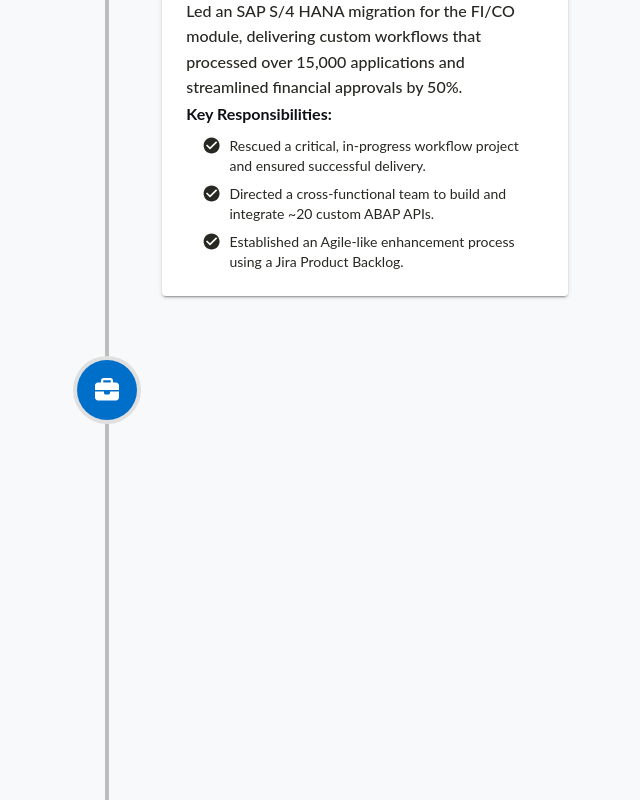
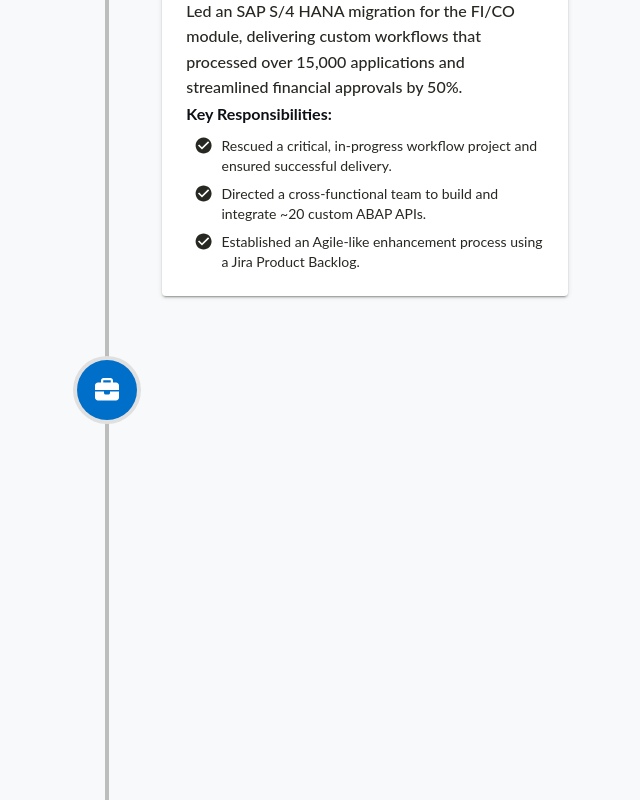
Before and after one commit to kamanl16/my-portfolio, a React (Create React App) app: page / in a window 1280 px wide. Shown: the part 2120-2920 px from the top of the page, without its empty margins (533-1173 px from the left). Built offline with nearby package versions, Linux system fonts and the light colour scheme.

Commit message:
feat: Update layout

```diff
--- a/src/components/Timeline.tsx
+++ b/src/components/Timeline.tsx
@@ -99,7 +99,7 @@ function Timeline() {
                 <Box component="ul" sx={{ pl: 2, m: 0, color: cardSecondaryTextColor }}>
                     {item.responsibilities.map((resp, i) => (
                         <Typography key={i} component="li" variant="body2" sx={{ display: 'flex', gap: 1, mt: 1}}>
-                            <CheckCircleIcon sx={{ color: cardSecondaryTextColor, fontSize: '1.2rem' }}/>
+                            <CheckCircleIcon sx={{ color: cardSecondaryTextColor, fontSize: '1.2rem', ml: -1 }}/>
                             {resp}
                         </Typography>
                     ))}
```
